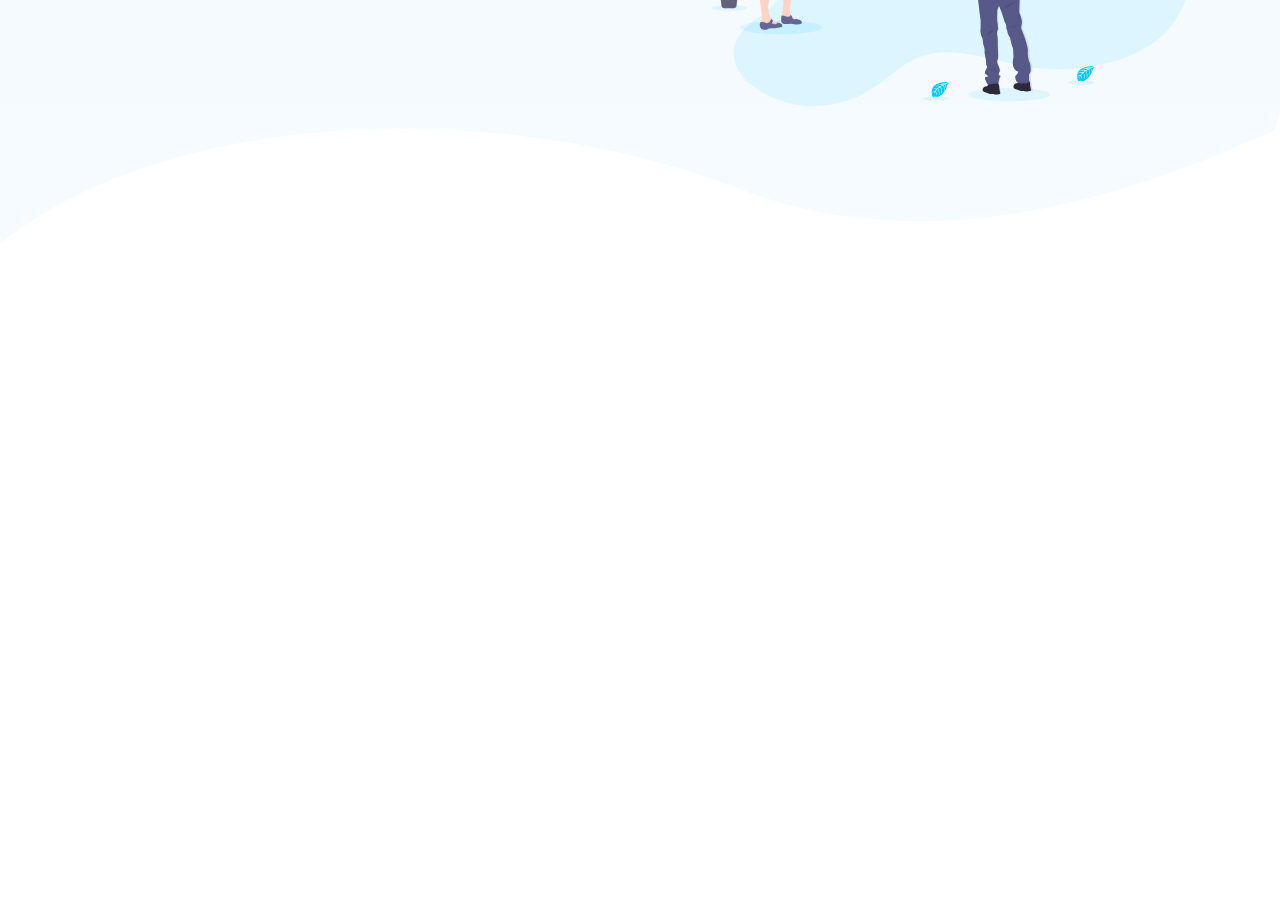
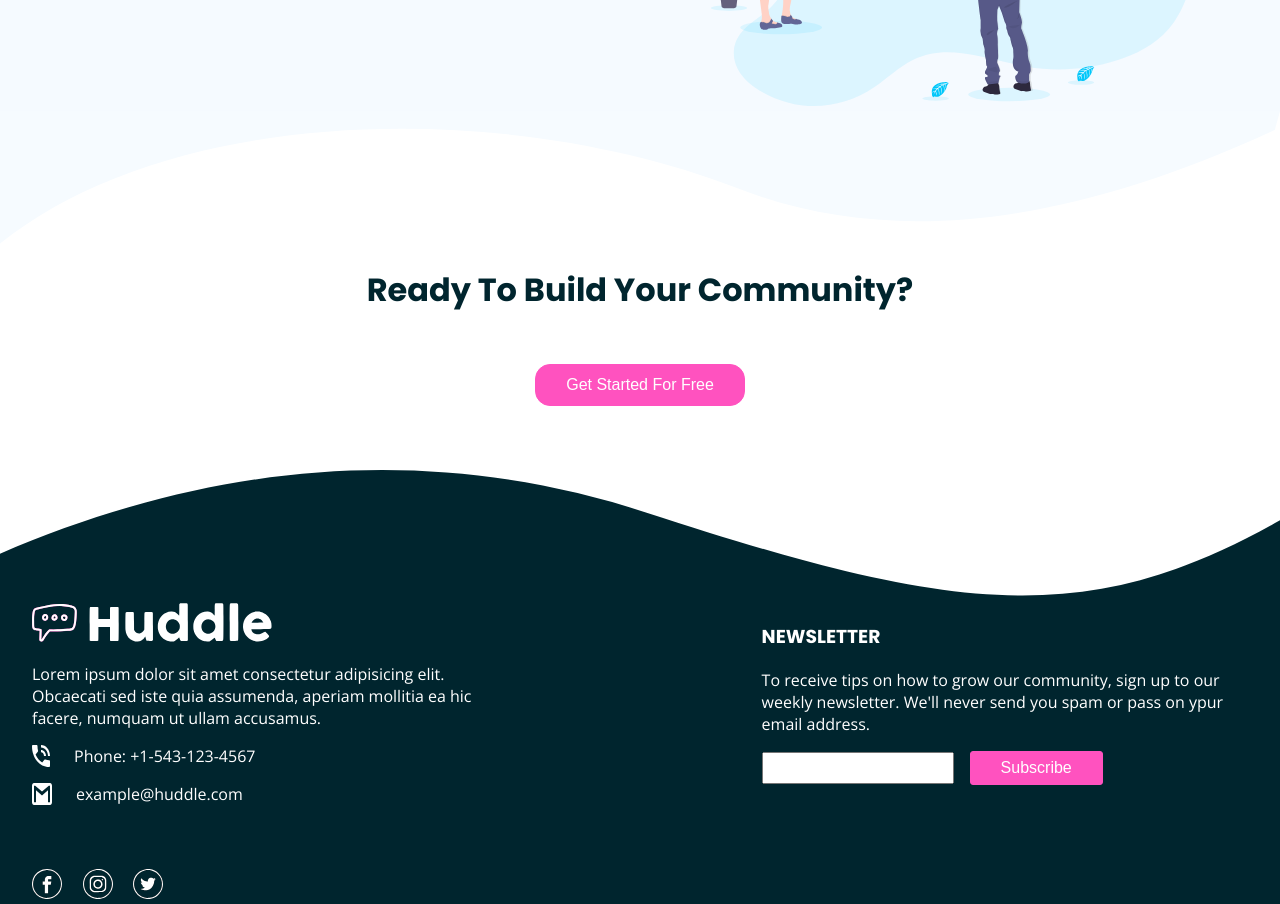
Before and after one commit to mariusz79/Huddle-Landing-Page, a plain HTML site: page index.html in a window 1280 px wide. Shown: the part 2988-3892 px from the top of the page. Before the commit the page ends 3232 px from the top, so only its background shows below. Drawn offline with nearby package versions, Linux system fonts and the light colour scheme.

Commit message:
Add footer

```diff
--- a/index.html
+++ b/index.html
@@ -5,8 +5,7 @@
     <meta charset="UTF-8">
     <meta name="viewport" content="width=device-width, initial-scale=1.0">
     <link rel='icon' href='favicon.png' type='image/x-icon' />
-    <link href="https://fonts.googleapis.com/css2?family=Open+Sans:wght@400;600;
-        700&family=Poppins:wght@700&display=swap" rel="stylesheet">
+    <link href="https://fonts.googleapis.com/css2?family=Open+Sans:wght@400;600;700&family=Poppins:wght@700&display=swap" rel="stylesheet">
     <link href="/style/style.css" rel="stylesheet" type="text/css" />
     <title>Huddle Landing Page</title>
 </head>
@@ -53,9 +52,7 @@
             <div class="container1">
                 <div class="info">
                     <h1>Grow Together</h1>
-                    <p>Generate meaningful discussions with your audience and build
-                       a strong, loyal community. Think of the insightful converastions
-                       you miss out on with a feedback form.</p>
+                    <p>Generate meaningful discussions with your audience and build a strong, loyal community. Think of the insightful converastions you miss out on with a feedback form.</p>
                 </div>
                 <span><img src="/assets/images/illustration-grow-together.svg" alt="grow together image"></span>
             </div>
@@ -68,8 +65,7 @@
                 <span><img src="/assets/images/illustration-flowing-conversation.svg" alt="flowing image"></span>
                 <div class="info">
                     <h1>Flowing Conversations</h1>
-                    <p>You wouldn't paginate a conversation in real life, so why do it
-                       online? Our threads have just-in-time loading for more natural flow.</p>
+                    <p>You wouldn't paginate a conversation in real life, so why do it online? Our threads have just-in-time loading for more natural flow.</p>
                 </div>
             </div>
         </div>
@@ -80,9 +76,7 @@
             <div class="container1">
                 <div class="info">
                     <h1>Your Users</h1>
-                    <p>It takes no time at all to integrate Huddle with your app's
-                       authentication solution. This means, once signed in to your app,
-                       your users can start chatting immediately.</p>
+                    <p>It takes no time at all to integrate Huddle with your app's authentication solution. This means, once signed in to your app, your users can start chatting immediately.</p>
                 </div>
                 <span><img src="/assets/images/illustration-your-users.svg" alt="users image"></span>
             </div>
@@ -92,6 +86,44 @@
 
     </div>
 
+    <div class="ready">
+        <h1>Ready to build your community?</h1>
+        <button>Get Started For Free</button>
+    </div>
+
+    <div class="wave-before-footer"></div>
+
+    <footer>
+        <div class="container2">
+            <div class="footer-top">
+
+                <div class="left-footer">
+                    <img src="/assets/images/logo-white.svg" alt="logo">
+                    <p>Lorem ipsum dolor sit amet consectetur adipisicing elit. Obcaecati sed iste quia assumenda, aperiam mollitia ea hic facere, numquam ut ullam accusamus.
+                    </p>
+                    <span><img src="/assets/images/icon-phone.svg" alt="phone icon"> Phone: +1-543-123-4567</span>
+                    <span><img src="/assets/images/icon-email.svg" alt="phone icon">example@huddle.com</span>
+                </div>
+
+                <div class="middle-footer"></div>
+
+                <div class="right-footer">
+                    <h3>NEWSLETTER</h3>
+                    <p>To receive tips on how to grow our community, sign up to our weekly newsletter. We'll never send you spam or pass on ypur email address.
+                    </p>
+                    <span><input type="text"><button>Subscribe</button></span>
+                </div>
+
+            </div>
+
+            <div class="social-icons">
+                <img src="assets/images/logo-facebook.svg" alt="facebook icon">
+                <img src="assets/images/logo-instagram.svg" alt="instagram icon">
+                <img src="assets/images/logo-twitter.svg" alt="twitter icon">
+            </div>
+        </div>
+    </footer>
+
 </body>
 
 </html>
--- a/style/style.css
+++ b/style/style.css
@@ -52,6 +52,11 @@ button {
     transition: color .15s ease-in-out, background-color .15s ease-in-out, border-color .15s ease-in-out, box-shadow .15s ease-in-out;
 }
 
+button:focus,
+button:active {
+    outline: 0 !important;
+}
+
 nav>button {
     font-weight: 400;
     padding: 3px 14px;
@@ -71,7 +76,6 @@ nav>button:active {
     -webkit-box-shadow: 2px 1px 22px -2px var(--primary-color);
     -moz-box-shadow: 2px 1px 22px -2px var(--primary-color);
     box-shadow: 2px 1px 22px -2px var(--primary-color);
-    outline: 0;
 }
 
 .main {
@@ -90,9 +94,12 @@ nav>button:active {
     max-width: 500px;
     text-align: center;
     margin: auto;
+    font-weight: 400;
 }
 
-.hero>button {
+.hero>button,
+.ready>button,
+span>button {
     margin-top: 1.8rem;
     margin-bottom: 4rem;
     font-weight: 400;
@@ -104,16 +111,19 @@ nav>button:active {
     border: 1px solid var(--primary-color);
 }
 
-.hero>button:hover {
+.hero>button:hover,
+.ready>button:hover,
+span>button:hover {
     color: var(--primary-color);
     background-color: white;
 }
 
-.hero>button:active {
+.hero>button:active,
+.ready>button:active,
+span>button:active {
     -webkit-box-shadow: 2px 1px 22px -2px var(--primary-color);
     -moz-box-shadow: 2px 1px 22px -2px var(--primary-color);
     box-shadow: 2px 1px 22px -2px var(--primary-color);
-    outline: 0;
 }
 
 .mockup-image>img {
@@ -199,10 +209,122 @@ nav>button:active {
     align-items: center;
 }
 
-.info p{
+.info p {
     font-size: 16px;
 }
 
-.info, .container1 span{
+.info,
+.container1 span {
     padding: 0 20px;
 }
+
+.ready {
+    text-align: center;
+}
+
+.ready h1 {
+    text-transform: capitalize;
+}
+
+.wave-before-footer {
+    background: url("/assets/images/bg-footer-top-desktop.svg") no-repeat;
+    height: 133px;
+    background-size: 100% 100%;
+}
+
+footer {
+    background-color: var(--very-dark-cyan);
+    color: white;
+    display: flex;
+    justify-content: center;
+}
+
+footer h3 {
+    color: white;
+}
+
+.container2 {
+    max-width: 1300px;
+    padding: 0 2rem;
+}
+
+.footer-top {
+    display: flex;
+    justify-content: space-between;
+}
+
+.middle-footer {
+    flex: 1;
+}
+
+.left-footer {
+    flex: 2;
+}
+
+.right-footer {
+    flex: 2;
+}
+
+.left-footer span {
+    display: flex;
+    padding-bottom: 1rem;
+}
+
+.left-footer span img {
+    padding-right: 1.5rem;
+}
+
+.social-icons {
+    margin-top: 3rem;
+}
+
+.social-icons img {
+    max-width: 1.9rem;
+}
+
+.social-icons img:nth-child(2) {
+    margin: 0 1rem;
+}
+
+input {
+    width: 12rem;
+    height: 2rem;
+    margin-right: 1rem;
+}
+
+span>button {
+    margin-top: 0;
+    margin-bottom: 0;
+    font-weight: 400;
+    padding: 4px 30px;
+    font-size: 1rem;
+    line-height: 1.5;
+    background-color: var(--primary-color);
+    color: white;
+    border: 1px solid var(--primary-color);
+    border-radius: 3px;
+}
+
+@media only screen and (max-width: 909px) {
+    span>button {
+        margin-top: 1rem;
+    }
+}
+
+@media only screen and (max-width: 600px) {
+    .footer-top {
+        flex-direction: column-reverse;
+    }
+    span>button {
+        margin-top: 0;
+    }
+    .left-footer {
+        margin-top: 6rem;
+    }
+}
+
+@media only screen and (max-width: 405px) {
+    span>button {
+        margin-top: 1rem;
+    }
+}
```
Also changed, not shown: assets/images/logo-facebook.svg (added), assets/images/logo-instagram.svg (added), assets/images/logo-twitter.svg (added), assets/images/logo-white.svg (added).
